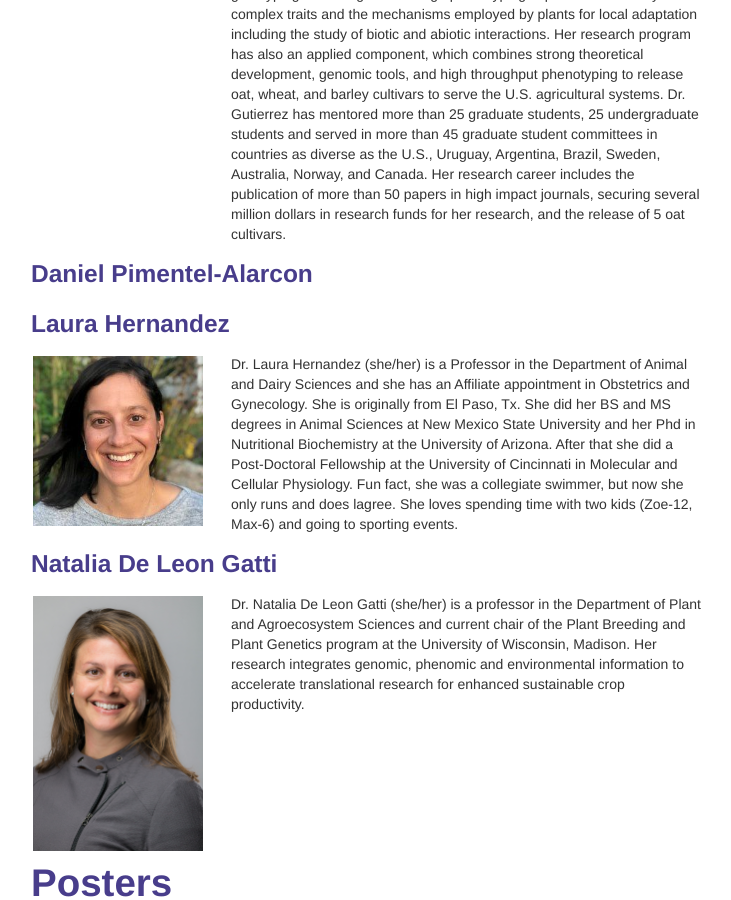
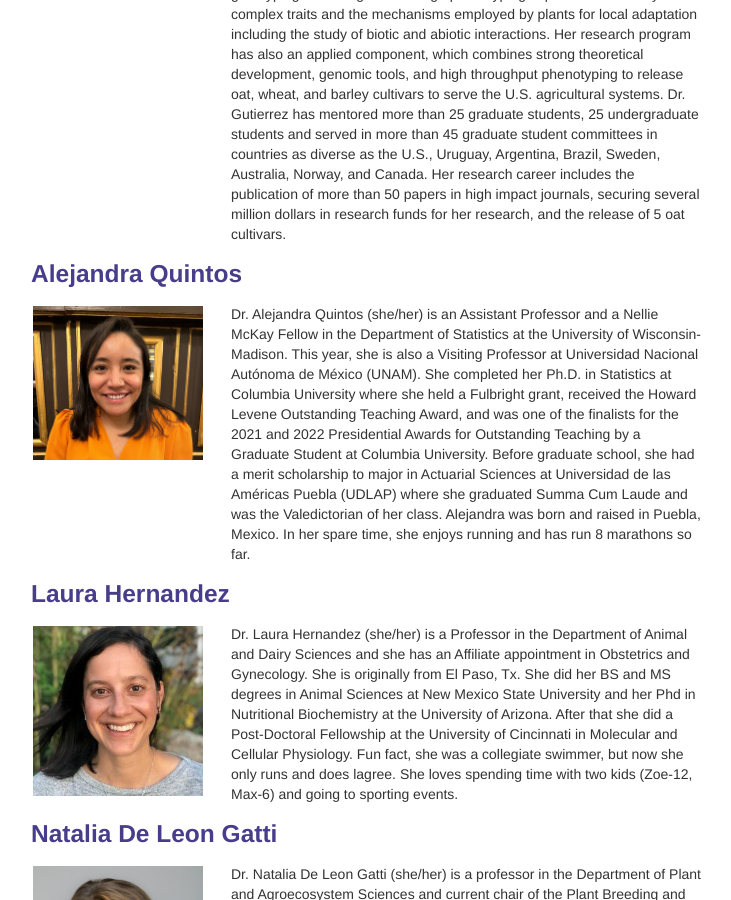
Before and after one commit to solislemuslab/latinx-uwmadison, a Jekyll site: the page built from pages/speakers.md, in a window 1280 px wide and 900 px high, scrolled down 2480 px. Shown: the whole window, without its empty margins (259-990 px from the left). Built offline with Jekyll 4.4.1, drawn with Linux system fonts in a browser that asks for light colours.

Commit message:
added ale

```diff
--- a/pages/speakers.md
+++ b/pages/speakers.md
@@ -111,7 +111,21 @@ description: Speakers
     </div>
 </div>
 
-### <a name="alejandra"></a>Daniel Pimentel-Alarcon
+### <a name="alejandra"></a>Alejandra Quintos
+
+<div class="container">
+    <div class="row-fluid">
+        <div class="span2">
+            <a href="../assets/pics/alejandra.JPG">
+            <img src="../assets/pics/alejandra.JPG"
+                  title="Ale" alt="Ale">
+            </a>
+        </div>
+        <div class="span5">
+            Dr. Alejandra Quintos (she/her) is an Assistant Professor and a Nellie McKay Fellow in the Department of Statistics at the University of Wisconsin-Madison. This year, she is also a Visiting Professor at Universidad Nacional Autónoma de México (UNAM). She completed her Ph.D. in Statistics at Columbia University where she held a Fulbright grant, received the Howard Levene Outstanding Teaching Award, and was one of the finalists for the 2021 and 2022 Presidential Awards for Outstanding Teaching by a Graduate Student at Columbia University. Before graduate school, she had a merit scholarship to major in Actuarial Sciences at Universidad de las Américas Puebla (UDLAP) where she graduated Summa Cum Laude and was the Valedictorian of her class. Alejandra was born and raised in Puebla, Mexico. In her spare time, she enjoys running and has run 8 marathons so far.
+        </div>
+    </div>
+</div>
 
 ### <a name="laura"></a>Laura Hernandez
 
```
Also changed, not shown: index.md (+1 -1 lines), pages/schedule.md (+3 -0 lines), assets/pics/alejandra.JPG (added).
